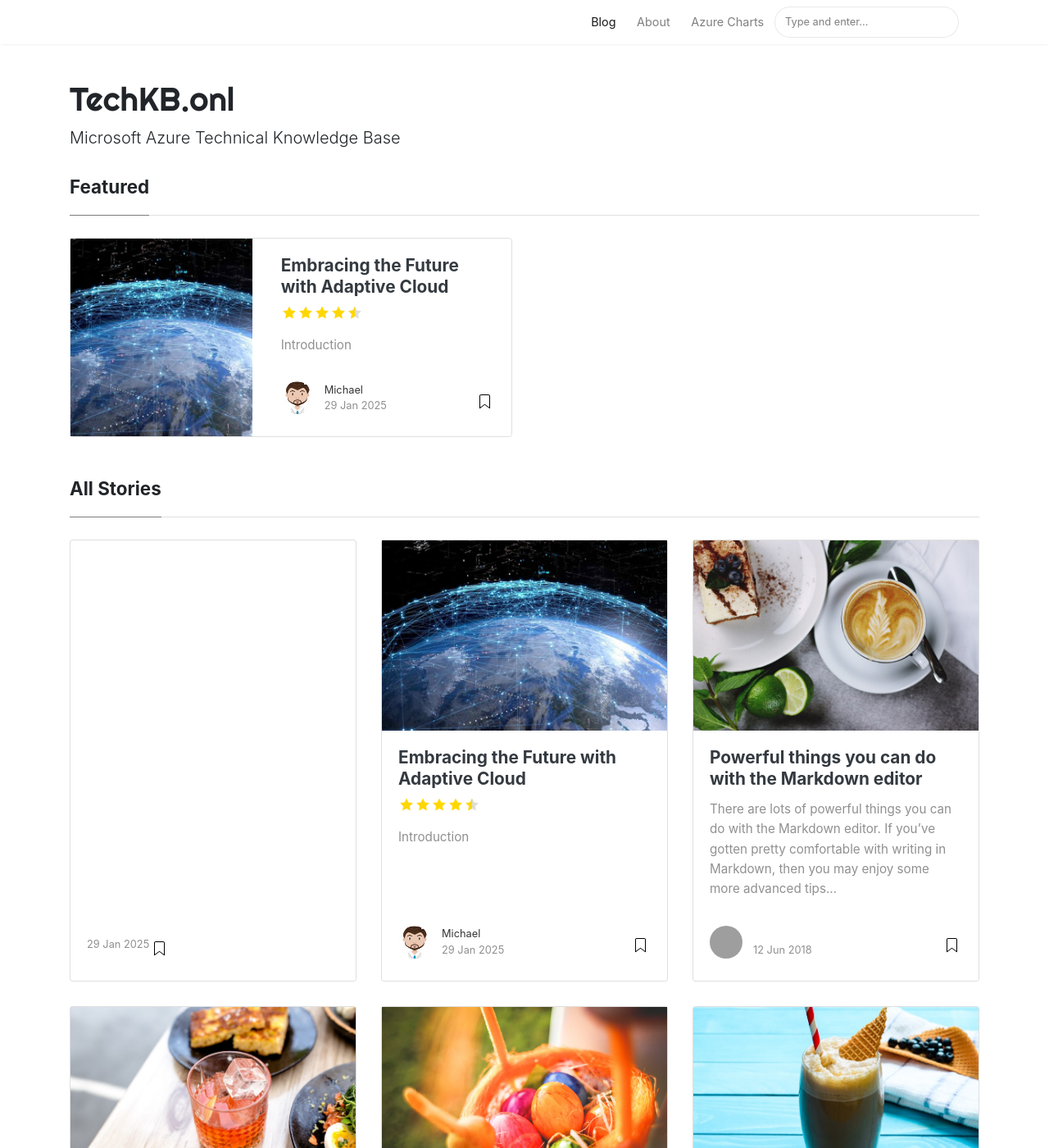
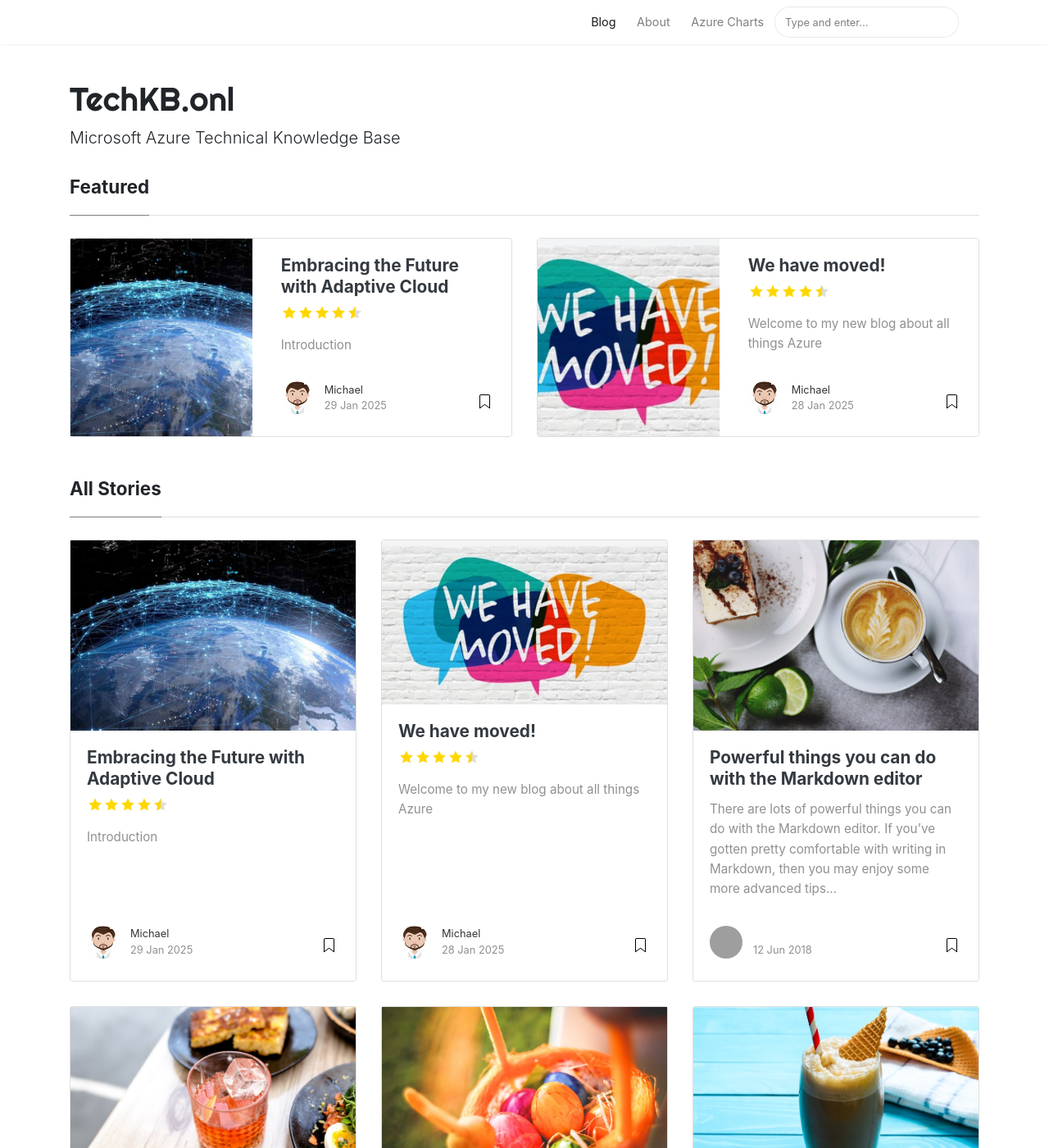
Before and after one commit to mcoutanche/github.io, a Jekyll site: the page built from index.html, in a window 1280 px wide and 1400 px high. Shown: the whole window at 82% size. Built offline with Jekyll 4.4.1, drawn with Linux system fonts in a browser that asks for light colours; nearby versions of some CDN libraries; the list of posts is cut into pages by our own code; some of the changed text lies outside the part shown; grey boxes are pictures that could not be loaded.

Commit message:
we have moved updated

```diff
--- a/_posts/2025-01-28-we-have-moved.md
+++ b/_posts/2025-01-28-we-have-moved.md
@@ -1,11 +1,11 @@
 ---
 layout: post
-title: "We have moved!"
+title:  "We have moved!"
 author: michael
-categories: [ Blog ]
-tags: [ GitHub ]
-image: image: assets/images/2024/moved.png
-description: "Introducing my new blog"
+categories: [ Microsoft, Azure ]
+tags: [ARC, AI, AKS]
+image: assets/images/2024/moved.png
+description: "Introducing my new blog."
 featured: true
 # hidden: true
 rating: 4.5
```
